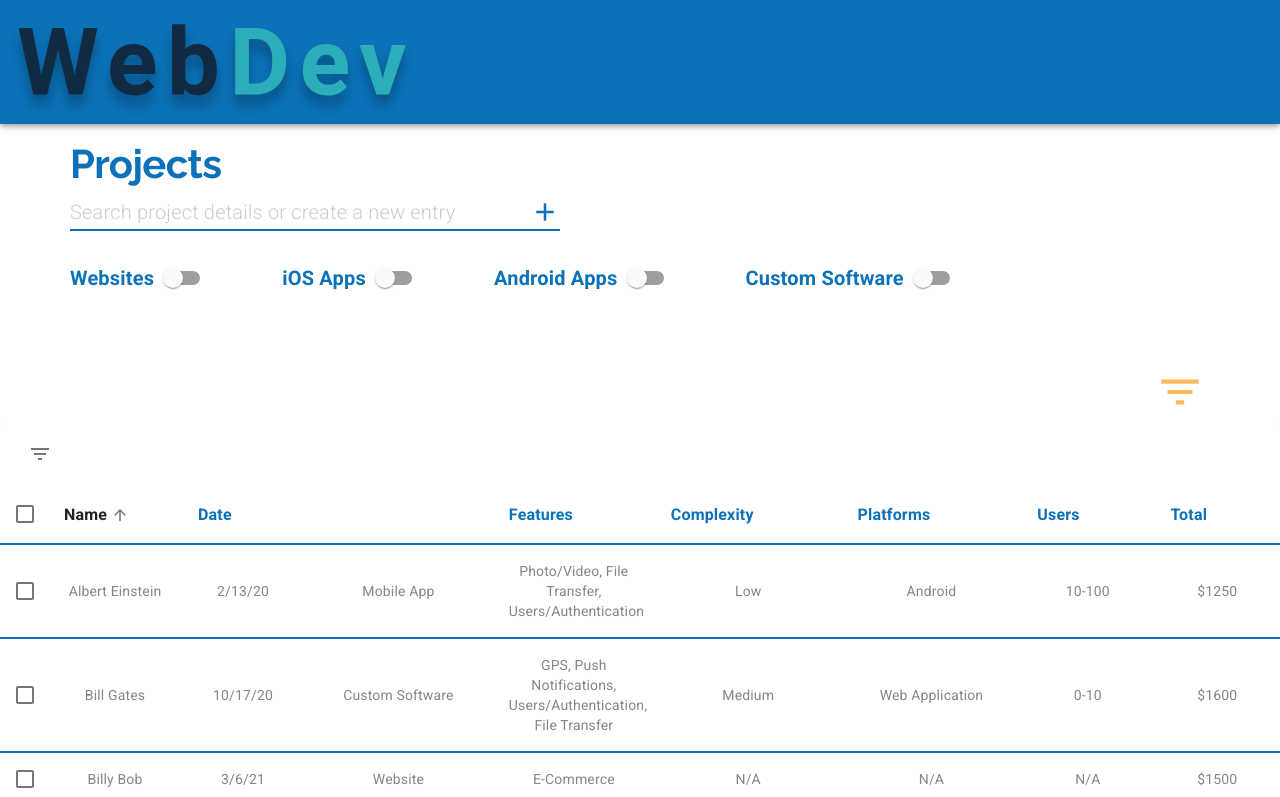
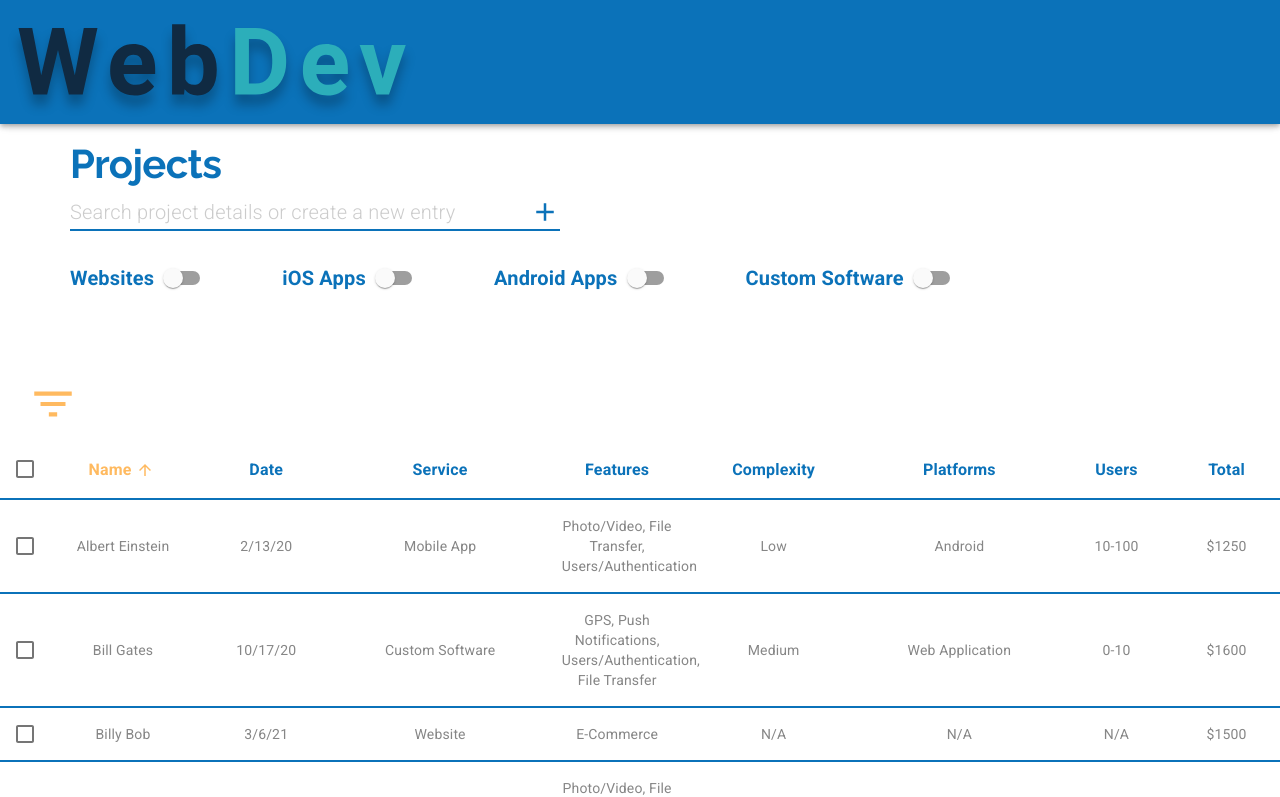
Before and after one commit to onTheDL/das-pm, a Next.js app: page / in a window 1280 px wide. Shown: the top 797 px of the page. Built offline with nearby package versions, Linux system fonts and the light colour scheme.

Commit message:
Add table styling fix

```diff
--- a/pages/index.js
+++ b/pages/index.js
@@ -311,12 +311,7 @@ export default function ProjectManager() {
         </Grid>
 
         {/*----- Data Table -----*/}
-        <Grid item container justify="flex-end" style={{ marginTop: "5em" }}>
-          <Grid item style={{ marginRight: 75 }}>
-            <FilterListIcon color="secondary" style={{ fontSize: 50 }} />
-          </Grid>
-        </Grid>
-        <Grid item style={{ marginBottom: "15em" }}>
+        <Grid item style={{ marginBottom: "15em", marginTop: "5em" }}>
           <TableContainer component={Paper} elevation={0}>
             {/* <Table>
               <TableHead>
--- a/src/ui/EnhancedTable.js
+++ b/src/ui/EnhancedTable.js
@@ -50,7 +50,7 @@ function stableSort(array, comparator) {
 const headCells = [
   { id: "name", label: "Name" },
   { id: "date", label: "Date" },
-  { id: "service", lable: "Service" },
+  { id: "service", label: "Service" },
   { id: "features", label: "Features" },
   { id: "complexity", label: "Complexity" },
   { id: "platforms", label: "Platforms" },
@@ -86,10 +86,11 @@ function EnhancedTableHead(props) {
         {headCells.map((headCell) => (
           <TableCell
             key={headCell.id}
-            align={headCell.numeric ? "right" : "left"}
+            align="center"
             sortDirection={orderBy === headCell.id ? order : false}
           >
             <TableSortLabel
+              hideSortIcon
               active={orderBy === headCell.id}
               direction={orderBy === headCell.id ? order : "asc"}
               onClick={createSortHandler(headCell.id)}
@@ -162,13 +163,13 @@ const EnhancedTableToolbar = (props) => {
       {numSelected > 0 ? (
         <Tooltip title="Delete">
           <IconButton aria-label="delete">
-            <DeleteIcon />
+            <DeleteIcon style={{fontSize: 30}} color="primary" />
           </IconButton>
         </Tooltip>
       ) : (
         <Tooltip title="Filter list">
           <IconButton aria-label="filter list">
-            <FilterListIcon />
+            <FilterListIcon style={{fontSize: 50}} color= "secondary"/>
           </IconButton>
         </Tooltip>
       )}
@@ -258,12 +259,9 @@ export default function EnhancedTable({ rows }) {
 
   const isSelected = (name) => selected.indexOf(name) !== -1;
 
-  const emptyRows =
-    rowsPerPage - Math.min(rowsPerPage, rows.length - page * rowsPerPage);
-
   return (
     <div className={classes.root}>
-      <Paper className={classes.paper}>
+      <Paper className={classes.paper} elevation={0}>
         <EnhancedTableToolbar numSelected={selected.length} />
         <TableContainer>
           <Table
@@ -325,11 +323,6 @@ export default function EnhancedTable({ rows }) {
                     </TableRow>
                   );
                 })}
-              {emptyRows > 0 && (
-                <TableRow style={{ height: 53 * emptyRows }}>
-                  <TableCell colSpan={6} />
-                </TableRow>
-              )}
             </TableBody>
           </Table>
         </TableContainer>
--- a/src/ui/Theme.js
+++ b/src/ui/Theme.js
@@ -135,6 +135,18 @@ export default createMuiTheme({
         },
       },
     },
-
+    MuiTableSortLabel: {
+      root: {
+        "&:hover": {
+          color: dasOrange,
+        },
+        "&.MuiTableSortLabel-active": {
+          color: dasOrange,
+        }
+      },
+      icon: {
+        fill: dasOrange,
+      },
+    },
   }
 });
```
